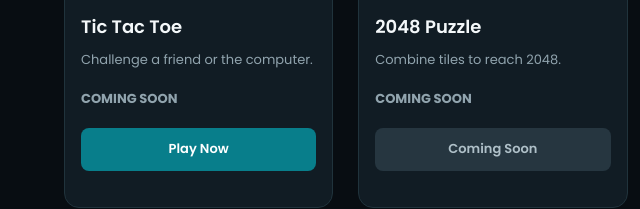
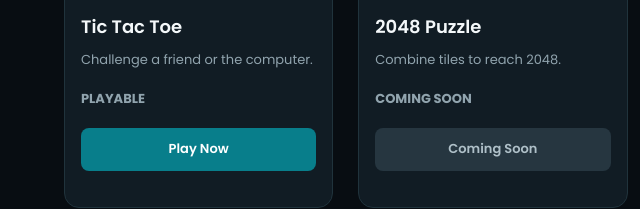
Before and after one commit to Ritz3411/Free-Play, a plain HTML site: page index.html in a window 1280 px wide. Shown: the part 1110-1319 px from the top of the page, 0-640 px from the left. Drawn offline with Linux system fonts and the light colour scheme.

Commit message:
Update index.html

```diff
--- a/index.html
+++ b/index.html
@@ -107,7 +107,7 @@
 <img src="https://placehold.co/400x200/087E8B/ffffff?text=Tic+Tac+Toe" alt="Tic Tac Toe">
 <div class="game-info">
 <h3>Tic Tac Toe</h3><p>Challenge a friend or the computer.</p>
-<p class="game-status">COMING SOON</p>
+<p class="game-status">PLAYABLE</p>
 <a href="games/tictactoe.html" class="game-btn">Play Now</a>
 </div></div>
 
```
